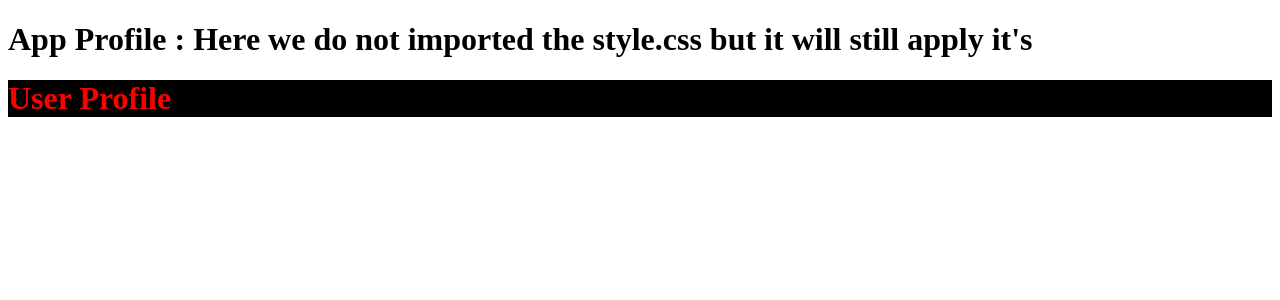
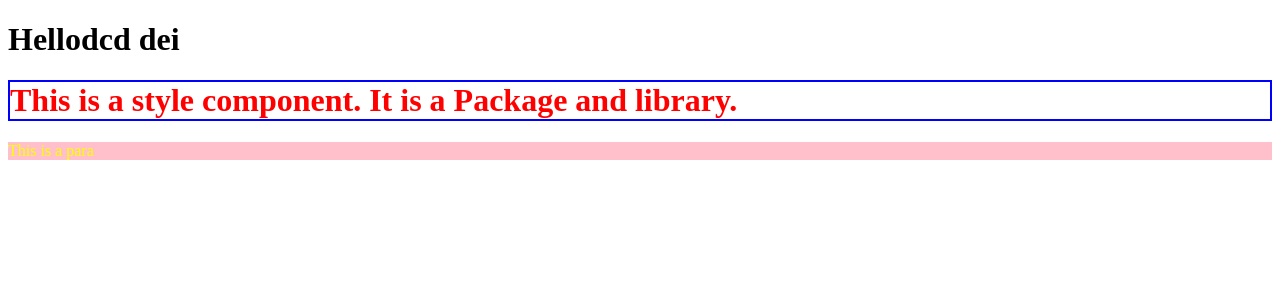
Before and after one commit to Raksha-coder/ReactPractice, a React (Vite) app: page / in a window 1280 px wide. Shown: the top 300 px of the page. Built offline with nearby package versions, Linux system fonts and the light colour scheme.

Commit message:
Learnt how to use style component.

```diff
--- a/package.json
+++ b/package.json
@@ -11,7 +11,8 @@
   },
   "dependencies": {
     "react": "^19.1.0",
-    "react-dom": "^19.1.0"
+    "react-dom": "^19.1.0",
+    "styled-components": "^6.1.18"
   },
   "devDependencies": {
     "@eslint/js": "^9.25.0",
--- a/src/App.jsx
+++ b/src/App.jsx
@@ -1,5 +1,4 @@
-import './App.css'
-import UserProfile from './Components/UserProfile'
+import StyledComponent from "./Components/StyledComponent";
 function App() {
   return (
     <>
@@ -13,8 +12,9 @@ function App() {
       {/* <NestedLooping /> */}
       {/* <UseEffectComp /> */}
       {/* <LifeCycleMethod /> */}
-      <h1 className='heading'>App Profile : Here we do not imported the style.css but it will still apply it's</h1>
-      <UserProfile />
+      {/* <h1 className='heading'>App Profile : Here we do not imported the style.css but it will still apply it's</h1>
+      <UserProfile /> */}
+      <StyledComponent />
     </>
   )
 }
--- /dev/null
+++ b/src/Components/StyledComponent.jsx
@@ -0,0 +1,24 @@
+import styled from 'styled-components';
+const StyledComponent = () => {
+
+  const Heading = styled.h1`
+    color:red;
+    border: 2px solid blue;
+  `;
+
+  const Para = styled.p`
+    color:yellow;
+    background:pink;
+  `;
+
+
+  return (
+    <div>
+        <h1>Hellodcd dei</h1>
+      <Heading>This is a style component. It is a Package and library.</Heading>
+      <Para>This is a para</Para>
+    </div>
+  )
+}
+
+export default StyledComponent
```
Also changed, not shown: 2 other files (tests, documents, lock files or other folders).
